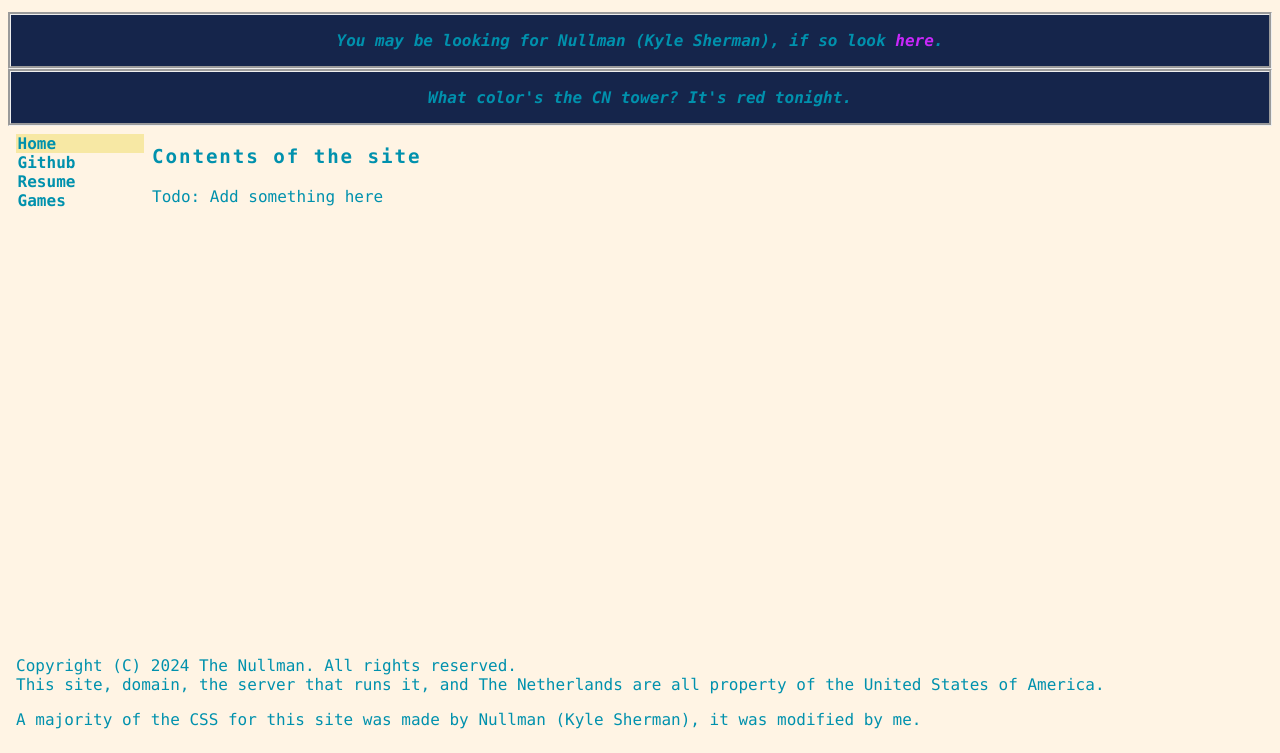
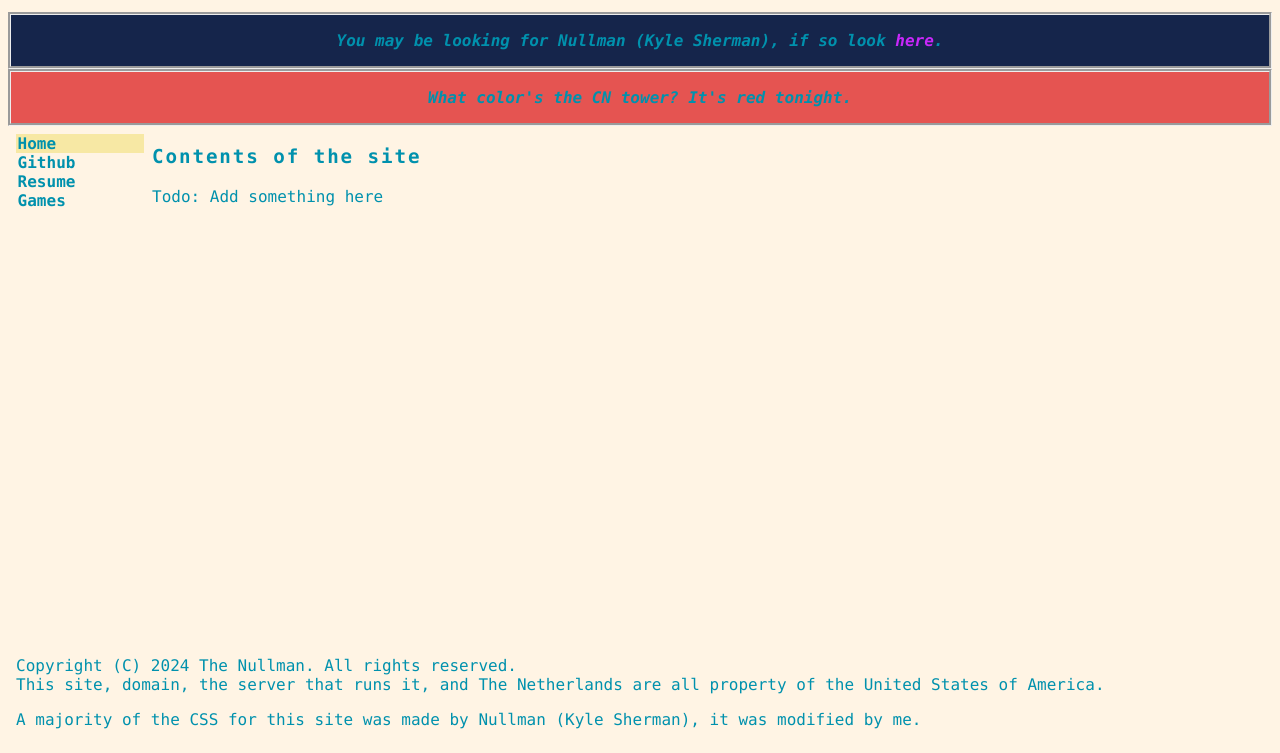
Before and after one commit to dasnullman/Nullsite, a plain HTML site: page index.html in a window 1280 px wide. Shown: the part 55-808 px from the top of the page. Drawn offline with Linux system fonts and the light colour scheme.

Commit message:
Changed banner to Valentine's red for valentines day

```diff
--- a/index.html
+++ b/index.html
@@ -34,7 +34,7 @@
 	  </h3>
 	</div>
 
-	<div class="banner">
+	<div class="banner" id="american-patriots">
 	  <h3 id="custom-banner"> This site was made by real American patriots,
 		<a href="https://nullman.nl/patriots.mp4" class="banner-link">
 		  here</a>'s how you can tell
@@ -87,6 +87,7 @@
 
 	if (getIsValentinesDay())
 	{
+	    document.getElementById("american-patriots").style.backgroundColor = "#E55451";
 	    document.getElementById("custom-banner").innerText = "What color's the CN tower? It's red tonight.";
 	}
 	</script>
```
